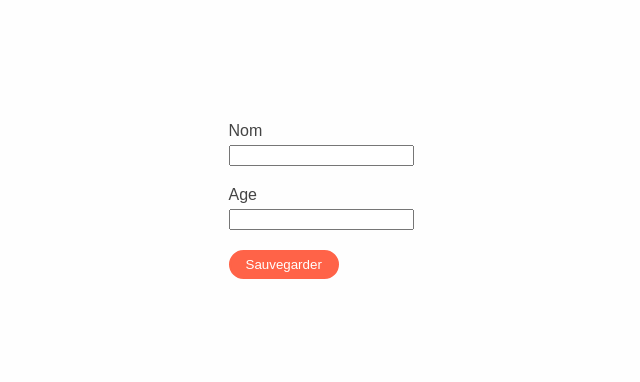
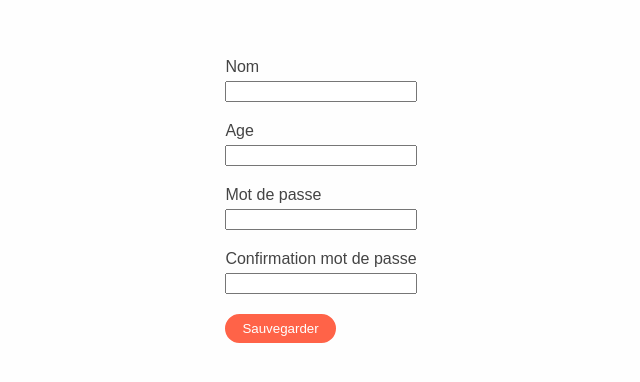
Before and after one commit to FaustineBrachotte/react-form, a React (Vite) app: page / in a window 1280 px wide. Shown: the part 200-582 px from the top of the page, without its empty margins (319-959 px from the left). Built offline with nearby package versions, Linux system fonts and the light colour scheme.

Commit message:
Ajout champs password

```diff
--- a/src/App.jsx
+++ b/src/App.jsx
@@ -9,7 +9,22 @@ function App() {
 			.required('Le champ est requis')
 			.min(2, 'Le champ doit contenir au moins deux caractères')
 			.max(10),
-		age: yup.number().typeError('Veuillez entrer un nombre').min(18),
+		age: yup
+			.number()
+			.typeError('Veuillez entrer un nombre')
+			.min(18, "L'âge doit être supérieur à 18 ans"),
+		password: yup
+			.string()
+			.required('Veuillez entrer un mot de passe')
+			.min(5, 'Le mot de passe est trop court')
+			.max(10, 'Le mot de passe est trop long'),
+		confirmPassword: yup
+			.string()
+			.required('Veuillez confirmer votre mot de passe')
+			.oneOf(
+				[yup.ref('password', '')],
+				'Les mots de passe doivent être identiques'
+			),
 	});
 
 	const {
@@ -50,6 +65,26 @@ function App() {
 					<input {...register('age')} id='age' type='number' />
 					{errors?.age && <p>{errors.age.message}</p>}
 				</div>
+				<div className='d-flex flex-column mb-20'>
+					<label htmlFor='password' className='mb-5'>
+						Mot de passe
+					</label>
+					<input {...register('password')} id='password' type='password' />
+					{errors?.password && <p>{errors.password.message}</p>}
+				</div>
+				<div className='d-flex flex-column mb-20'>
+					<label htmlFor='confirmPassword' className='mb-5'>
+						Confirmation mot de passe
+					</label>
+					<input
+						{...register('confirmPassword')}
+						id='confirmPassword'
+						type='password'
+					/>
+					{errors?.confirmPassword && (
+						<p>{errors.confirmPassword.message}</p>
+					)}
+				</div>
 				<button className='btn btn-primary'>Sauvegarder</button>
 			</form>
 		</div>
```
